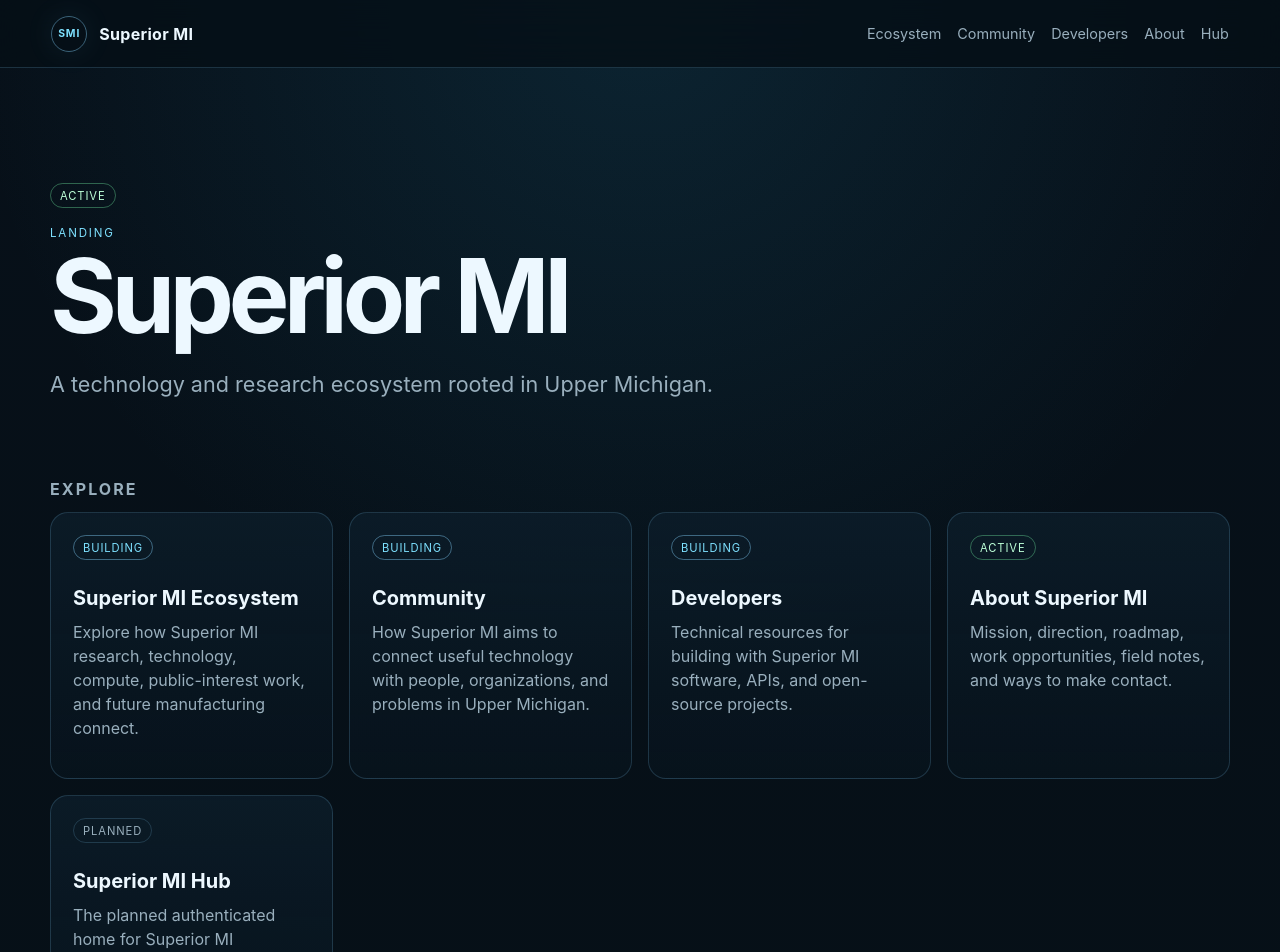
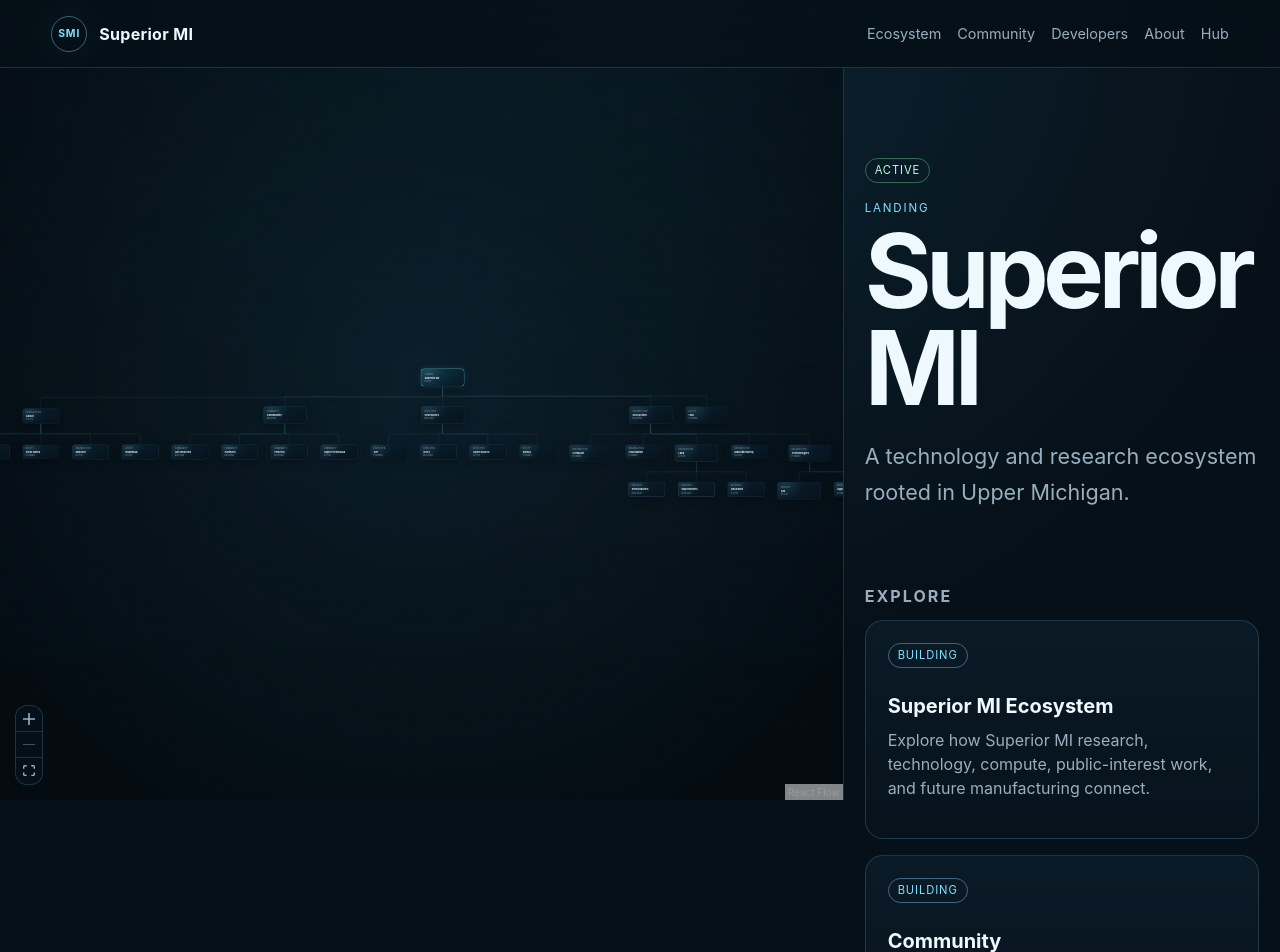
Before and after one commit to Superior-MI-Labs/Superior-MI-Web, a Next.js app: page / in a window 1280 px wide. Shown: the top 952 px of the page. Built offline with nearby package versions, Linux system fonts and the light colour scheme.

Commit message:
wave3: style interactive network experience

```diff
--- a/src/app/globals.css
+++ b/src/app/globals.css
@@ -224,3 +224,213 @@ h1 {
     animation-iteration-count: 1 !important;
   }
 }
+
+
+/* Network experience */
+
+.node-experience {
+  min-height: calc(100vh - 68px);
+  display: grid;
+  grid-template-columns: minmax(0, 1.45fr) minmax(360px, 0.75fr);
+  align-items: start;
+}
+
+.network-stage {
+  position: sticky;
+  top: 68px;
+  height: calc(100vh - 68px);
+  min-width: 0;
+  overflow: hidden;
+  border-right: 1px solid var(--line);
+  background:
+    radial-gradient(circle at 50% 42%, rgba(65, 178, 218, 0.1), transparent 32rem),
+    linear-gradient(180deg, rgba(4, 13, 20, 0.7), rgba(4, 11, 17, 0.92));
+}
+
+.content-stage {
+  min-width: 0;
+}
+
+.content-stage .node-page {
+  width: min(100% - 42px, 760px);
+  padding: clamp(56px, 7vw, 92px) 0 110px;
+}
+
+.network-explorer {
+  width: 100%;
+  height: 100%;
+}
+
+.network-explorer .react-flow {
+  --xy-background-color: transparent;
+  --xy-edge-stroke: rgba(126, 225, 255, 0.3);
+  --xy-edge-stroke-width: 1.25;
+  --xy-minimap-background-color: rgba(5, 15, 23, 0.9);
+  background: transparent;
+}
+
+.network-explorer .react-flow__pane {
+  cursor: grab;
+}
+
+.network-explorer .react-flow__pane.dragging {
+  cursor: grabbing;
+}
+
+.network-explorer .react-flow__node {
+  border: 0;
+  background: transparent;
+  box-shadow: none;
+}
+
+.network-node {
+  position: relative;
+  width: 100%;
+  height: 100%;
+  display: grid;
+  align-content: center;
+  gap: 5px;
+  padding: 14px 18px;
+  overflow: hidden;
+  border: 1px solid rgba(126, 225, 255, 0.2);
+  border-radius: 18px;
+  background:
+    linear-gradient(145deg, rgba(13, 34, 48, 0.95), rgba(6, 19, 29, 0.9));
+  box-shadow:
+    inset 0 1px 0 rgba(255, 255, 255, 0.035),
+    0 18px 46px rgba(0, 0, 0, 0.24);
+  color: var(--text);
+  transition:
+    border-color 160ms ease,
+    box-shadow 160ms ease,
+    background 160ms ease;
+}
+
+.network-node::before {
+  content: "";
+  position: absolute;
+  inset: 0;
+  pointer-events: none;
+  background:
+    radial-gradient(circle at 18% 0%, rgba(126, 225, 255, 0.12), transparent 45%);
+}
+
+.network-node strong,
+.network-node span {
+  position: relative;
+  z-index: 1;
+}
+
+.network-node strong {
+  overflow: hidden;
+  text-overflow: ellipsis;
+  white-space: nowrap;
+  font-size: 0.94rem;
+  letter-spacing: -0.015em;
+}
+
+.network-node__type,
+.network-node__status {
+  color: var(--muted);
+  font-size: 0.58rem;
+  text-transform: uppercase;
+  letter-spacing: 0.13em;
+}
+
+.network-node__status {
+  justify-self: start;
+}
+
+.network-node--selected {
+  border-color: rgba(126, 225, 255, 0.62);
+}
+
+.network-node--active {
+  border-color: rgba(126, 225, 255, 0.92);
+  background:
+    linear-gradient(145deg, rgba(18, 58, 76, 0.98), rgba(6, 24, 36, 0.96));
+  box-shadow:
+    0 0 0 1px rgba(126, 225, 255, 0.12),
+    0 0 42px rgba(61, 188, 229, 0.18),
+    0 24px 58px rgba(0, 0, 0, 0.34);
+}
+
+.network-node--status-future,
+.network-node--status-planned {
+  border-style: dashed;
+}
+
+.network-node--status-research {
+  border-color: rgba(202, 182, 255, 0.32);
+}
+
+.network-node__handle {
+  opacity: 0;
+  pointer-events: none;
+}
+
+.network-edge--hierarchy .react-flow__edge-path {
+  stroke: rgba(126, 225, 255, 0.3);
+  stroke-width: 1.35;
+}
+
+.network-edge--relationship .react-flow__edge-path {
+  stroke: rgba(177, 161, 233, 0.22);
+  stroke-width: 1;
+  stroke-dasharray: 4 7;
+}
+
+.network-background pattern circle {
+  fill: rgba(126, 225, 255, 0.15);
+}
+
+.network-controls {
+  overflow: hidden;
+  border: 1px solid var(--line) !important;
+  border-radius: 12px !important;
+  background: rgba(6, 19, 29, 0.82) !important;
+  box-shadow: none !important;
+}
+
+.network-controls button {
+  border-bottom-color: var(--line) !important;
+  background: transparent !important;
+  color: var(--muted) !important;
+  fill: currentColor !important;
+}
+
+.network-controls button:hover {
+  background: var(--accent-soft) !important;
+  color: var(--text) !important;
+}
+
+@media (max-width: 980px) {
+  .node-experience {
+    display: block;
+  }
+
+  .network-stage {
+    position: relative;
+    top: auto;
+    height: 54vh;
+    min-height: 420px;
+    border-right: 0;
+    border-bottom: 1px solid var(--line);
+  }
+
+  .content-stage .node-page {
+    width: min(100% - 36px, 760px);
+  }
+}
+
+@media (max-width: 620px) {
+  .network-stage {
+    height: 48vh;
+    min-height: 340px;
+  }
+
+  .network-node__type,
+  .network-node__status {
+    font-size: 0.54rem;
+  }
+}
```
